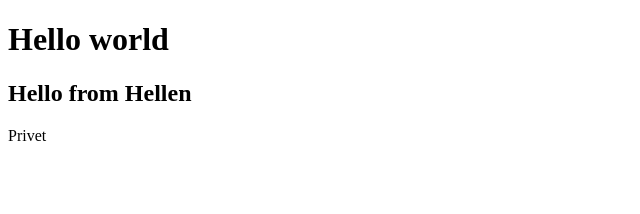
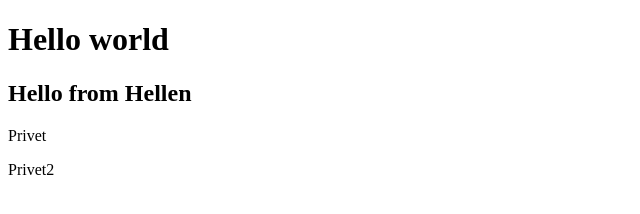
Before and after one commit to Qusar0/task_srpo, a plain HTML site: page index.html in a window 1280 px wide. Shown: the full height of the page, 0-640 px from the left. Drawn offline with Linux system fonts and the light colour scheme.

Commit message:
Update index.html

```diff
--- a/index.html
+++ b/index.html
@@ -9,5 +9,6 @@
     <h1>Hello world</h1>
     <h2>Hello from Hellen</h2>
     <p>Privet</p>
+    <p>Privet2</p>
 </body>
 </html>
```
